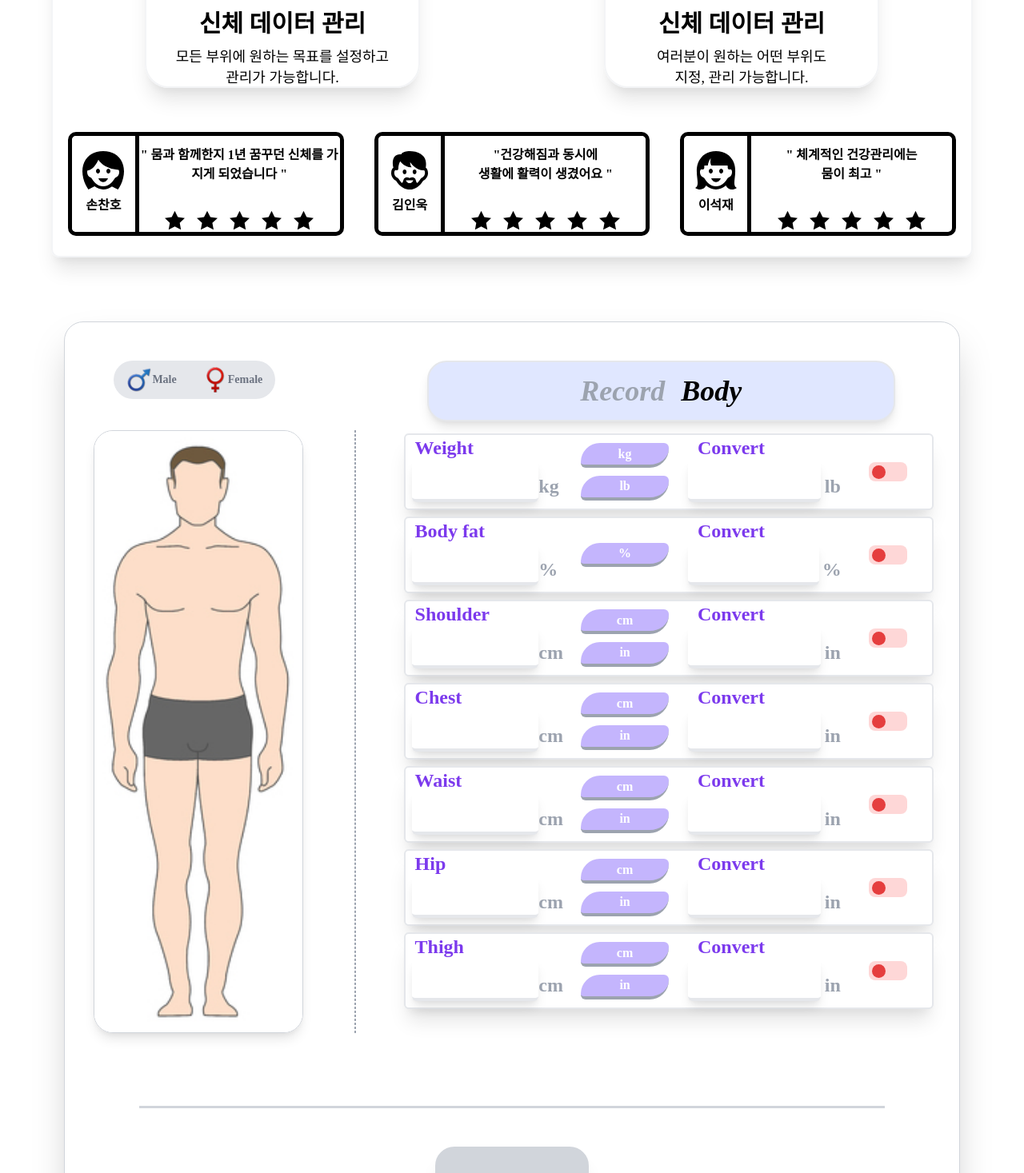
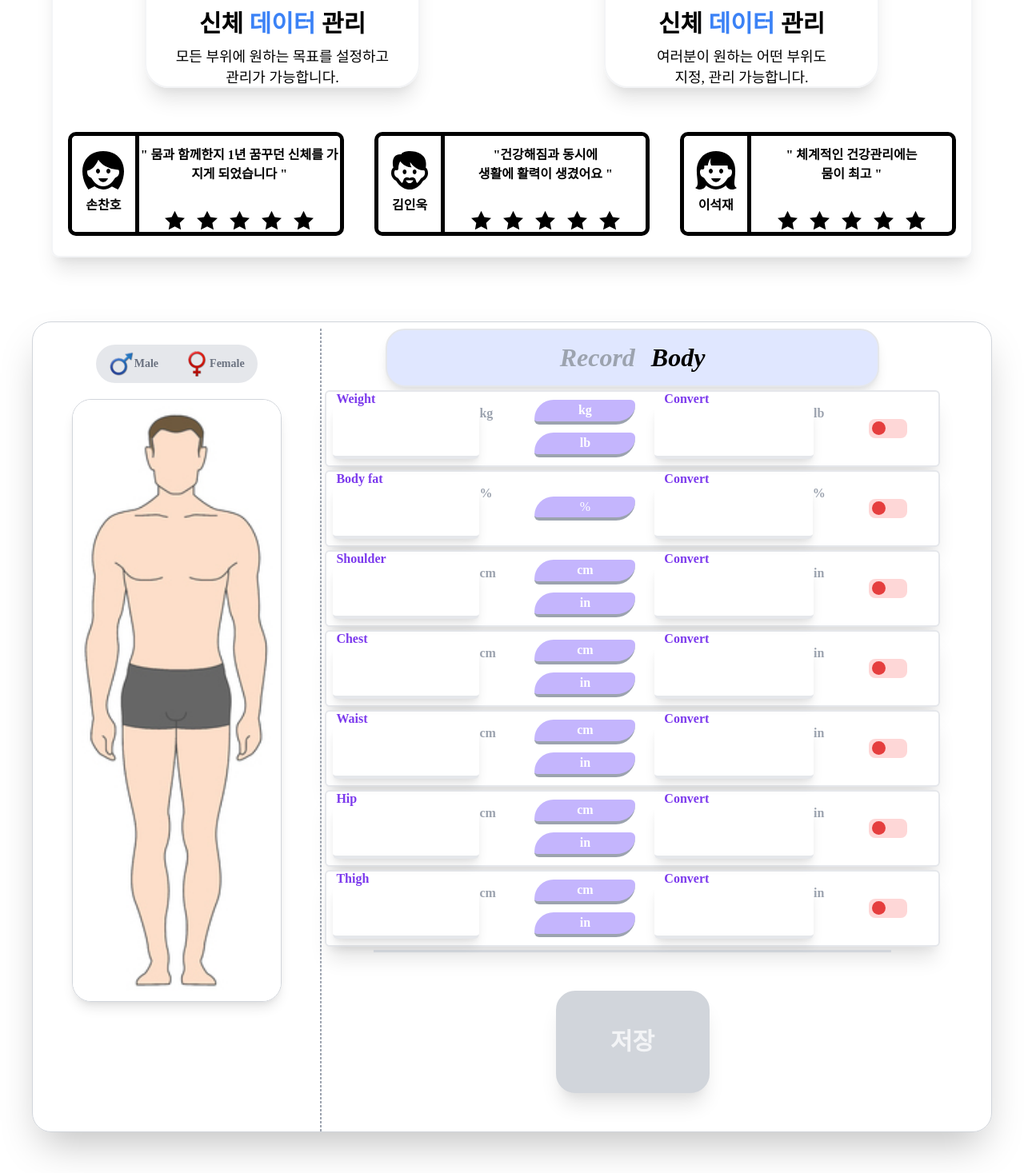
Before and after one commit to kirk0201/moom_client, a React (Create React App) app in the folder moom/: page / in a window 1280 px wide. Shown: the part 1333-2800 px from the top of the page at 80% size. Built offline with nearby package versions, Linux system fonts and the light colour scheme; no server answers; what react-jsx-highcharts would draw is missing.

Commit message:
refactor NoLoginNav페이지 반응형웹 적용 완료

```diff
--- a/moom/src/components/Description.js
+++ b/moom/src/components/Description.js
@@ -19,6 +19,7 @@ export class Description extends Component {
   }
 
   render() {
+    let feat_color = <span className=" text-blue-500">데이터</span>
     return (
       <>
         <div className="border-gray-100 border-solid border-2 shadow-xl"
@@ -94,7 +95,7 @@ export class Description extends Component {
                     marginTop: "2%",
                   }}
                 >
-                  신체 데이터 관리
+                  신체 {feat_color} 관리
                 </div>
                 <div className="feat_content"
                   style={{
@@ -139,7 +140,7 @@ export class Description extends Component {
                     marginTop: "2%",
                   }}
                 >
-                  신체 데이터 관리
+                  신체 {feat_color} 관리
                 </div>
                 <div className="feat_content"
                   style={{
@@ -185,7 +186,7 @@ export class Description extends Component {
                     marginTop: "2%",
                   }}
                 >
-                  신체 데이터 관리
+                  신체 {feat_color} 관리
                 </div>
                 <div className="feat_content"
                   style={{
@@ -240,7 +241,7 @@ export class Description extends Component {
                     marginTop: "2%",
                   }}
                 >
-                  신체 데이터 관리
+                  신체 <span className=" text-blue-500">데이터</span> 관리
                 </div>
                 <div className="feat_content"
                   style={{
@@ -287,7 +288,7 @@ export class Description extends Component {
                     marginTop: "2%",
                   }}
                 >
-                  신체 데이터 관리
+                  신체 {feat_color} 관리
                 </div>
                 <div className="feat_content"
                   style={{
@@ -370,13 +371,13 @@ export class Description extends Component {
                   padding: "0px",
                 }}
               >
-                <div
+                <div className="comment"
                   style={{
                     width: "100%",
                     height: "42%",
                     paddingTop: "4%",
                     backgroundColor: "white",
-                    fontSize: "1em",
+
                     fontWeight: "bold",
                     textAlign: "center",
                   }}
@@ -470,13 +471,13 @@ export class Description extends Component {
                   padding: "0px",
                 }}
               >
-                <div
+                <div className="comment"
                   style={{
                     width: "100%",
                     height: "42%",
                     paddingTop: "4%",
                     backgroundColor: "white",
-                    fontSize: "1em",
+
                     fontWeight: "bold",
                     textAlign: "center",
                   }}
@@ -570,13 +571,12 @@ export class Description extends Component {
                   padding: "0px",
                 }}
               >
-                <div
+                <div className="comment"
                   style={{
                     width: "100%",
                     height: "42%",
                     paddingTop: "4%",
                     backgroundColor: "white",
-                    fontSize: "1em",
                     fontWeight: "bold",
                     textAlign: "center",
                   }}
--- a/moom/src/components/Experience.js
+++ b/moom/src/components/Experience.js
@@ -159,15 +159,15 @@ export class Experience extends Component {
     return (
       <>
         <div
-          className="max-w-screen-2xl m-auto pt-2 mx-20 my-20 border-solid border rounded-3xl border-gray-300 shadow-2xl"
+          className="contents_wrap max-w-screen-2xl m-auto pt-2 mx-10 my-20 border-solid border rounded-3xl border-gray-300 shadow-2xl"
 
         >
           {/* 탑 div */}
 
           {/* 성별 버튼 */}
-          <div className="flex pt-10">
-            <div className="w-2/6 text-center pr-12">
-              <div className="bg-gray-200 text-sm text-gray-500 leading-none border-2 border-gray-200 rounded-full inline-flex">
+          <div className="content_left w-1/3">
+            <div className="text-center pt-5 pb-5">
+              <div className="gender_button bg-gray-200 text-sm text-gray-500 leading-none border-2 border-gray-200 rounded-full inline-flex">
                 <button
                   className=" focus:bg-blue-200 inline-flex items-center transition-colors duration-300 ease-in focus:outline-none hover:text-blue-400 focus:text-white rounded-l-full px-4 py-2"
                   id="radioM"
@@ -175,7 +175,7 @@ export class Experience extends Component {
                   defaultChecked
                 >
                   <img id="radioM" src={sM} alt="이미지 어디감?"/>
-                  <span id="radioM" className="font-bold">
+                  <span id="radioM" className="gender font-bold">
                     Male
                   </span>
                 </button>
@@ -185,29 +185,38 @@ export class Experience extends Component {
                   onClick={this.handleSexChange}
                 >
                   <img id="radioW" src={sW} alt="이미지 어디감?"></img>
-                  <span id="radioW" className="font-bold">
+                  <span id="radioW" className="gender font-bold">
                     Female
                   </span>
                 </button>
               </div>
             </div>
-            <div className=" hover:bg-blue-300 text-gray-400 italic shadow-lg border-gray-200 rounded-3xl mx-20 bg-indigo-100 pt-4 pb-4 flex flex-1 self-center place-content-center border-2 border-solid text-4xl font-bold">
-              Record
-              <span className="pl-5 italic text-black">Body</span>
-            </div>
-          </div>
 
-          {/* 남여 이미지 div */}
-          <div className="exp_container pb-20">
-            <div className="left_ place-content-center flex w-1/4 bg-white border-none">
+            <div className="exp_container">
+            <div className="place-content-center bg-white border-none">
               <img
-                className="h-full border-solid hover:border-gray-500 shadow-lg border-gray-300 border rounded-3xl"
+                className="border-solid hover:border-gray-500 shadow-lg border-gray-300 border rounded-3xl"
                 src={this.state.sex ? female : male}
                 alt="전신 일러스트"
               ></img>
             </div>
+          </div>
+          </div>
+
+          {/* 남여 이미지 div */}
             <div className="flex whitespace-normal border-dashed border border-gray-400"></div>
-            <div className="input_size flex-col w-3/5 z-0">
+            {/* 인풋박스 */}
+            <div className="record_wrap">
+
+            <div className="input_title">
+             <div className=" hover:bg-blue-300 text-gray-400 italic shadow-lg border-gray-200 rounded-3xl mx-20 bg-indigo-100 pt-4 pb-4 text-center place-content-center border-2 border-solid">
+                Record
+              <span className="pl-5 italic text-black">Body</span>
+             </div>
+            </div>
+
+
+            <div className="input_size">
               <ExperienceInput
                 name={part1}
                 temp="isClick1"
@@ -342,16 +351,17 @@ export class Experience extends Component {
                 show={this.state.show7}
               ></ExperienceGoal>
             </div>
-          </div>
+          {/* </div> */}
           <div className="border border-solid border-t-2 mx-auto w-5/6 border-gray-300"></div>
-          <div className="mx-20 text-center p-12">
+          <div className="save_ mx-20 text-center p-12">
             <button
               // 로그인 창으로 이동
               onClick={() => this.props.history.push("/login")}
-              className="z-50 w-48 h-32 hover:bg-gray-400 text-gray-100 focus:border-white focus:outline-none font-bold focus:bg-gray-600 border-2 text-3xl bg-gray-300 rounded-3xl shadow-xl border-gray-300 border-solid"
+              className="save_button w-48 h-32 hover:bg-gray-400 text-gray-100 focus:border-white focus:outline-none font-bold focus:bg-gray-600 border-2 text-3xl bg-gray-300 rounded-3xl shadow-xl border-gray-300 border-solid"
             >
               저장
             </button>
+          </div>
           </div>
         </div>
       </>
--- a/moom/src/components/ExperienceInput.js
+++ b/moom/src/components/ExperienceInput.js
@@ -1,7 +1,8 @@
 import React, { Component } from "react";
 import { User } from "../store/store";
 import "../css/ToggleButton.css";
-import "../index.css";
+import "../css/ExperienceInput.css"
+
 export default class ExperienceInput extends Component {
   // class컴퍼넌트에서 contexAPI 불러오기
   static contextType = User;
@@ -202,9 +203,9 @@ export default class ExperienceInput extends Component {
     }
     // 버튼 스타일
     let noError =
-      " border-b-4 shadow-lg hover:bg-gray-200 font-bold rounded-md text-3xl w-3/4 text-center focus:outline-none hover:border-blue-300 mb-2 ml-2";
+      "input_maintext border-b-4 shadow-lg hover:bg-gray-200 font-bold rounded-md w-3/4 text-center focus:outline-none hover:border-blue-300 mb-2 ml-2";
     let isError =
-      " border-b-4 border-red-200 text-red-500 font-bold shadow-lg hover:bg-gray-200 rounded-md text-3xl w-3/4 text-center focus:outline-none hover:border-red-300 mb-2 ml-2";
+      "input_maintext border-b-4 border-red-200 text-red-500 font-bold shadow-lg hover:bg-gray-200 rounded-md w-3/4 text-center focus:outline-none hover:border-red-300 mb-2 ml-2";
 
     // 목표 컴퍼넌트 state 관리
     let onToggleName;
@@ -227,10 +228,11 @@ export default class ExperienceInput extends Component {
     return (
       <>
         {/* Container (div * 3) */}
-        <div className="flex shadow-xl m-1 h-24 bg-white rounded-md border-2 border-solid border-gray-200 hover:border-gray-400">
+        <div className=" flex shadow-xl m-1 h-24 bg-white rounded-md border-2 border-solid border-gray-200 hover:border-gray-400"
+        >
           {/* 좌측 div */}
-          <div className="flex flex-col w-2/6">
-            <div className="flex ml-3 text-2xl font-bold text-purple-600 hover:text-purple-400">
+          <div className="left_title flex flex-col w-2/6 mr-2">
+            <div className="flex ml-3 font-bold text-purple-600 hover:text-purple-400">
               {this.props.name}
             </div>
             <div className="flex flex-row h-full">
@@ -243,24 +245,24 @@ export default class ExperienceInput extends Component {
                 value={resultL}
                 className={this.state.isError ? isError : noError}
               ></input>
-              <div className="mt-4 flex w-1/4 h-ful text-2xl text-gray-400 font-bold">
+              <div className="input_unit flex w-1/4 h-full text-gray-400 font-bold">
                 {this.props.isClick ? this.state.unitR : this.state.unitL}
               </div>
             </div>
           </div>
           {/* 중간 div */}
           {this.props.name === "Body fat" ? (
-            <div className="flex flex-col font-bold w-1/6 justify-evenly ">
+            <div className="middle1 flex flex-col w-1/6 justify-evenly ">
               <button
                 name={this.props.temp}
                 onClick={this.props.handleButtonFalse}
-                className="w-full border-b-4 font-bold focus:shadow-xl focus:bg-gray-500 border-gray-400 rounded-md h-1/3 justify-center justify-self-center focus:outline-none text-white rounded-br-3xl hover:bg-blue-300 bg-purple-300 rounded-tl-3xl"
+                className="w-full border-b-4 focus:shadow-xl focus:bg-gray-500 border-gray-400 rounded-md h-1/3 justify-center justify-self-center focus:outline-none text-white rounded-br-3xl hover:bg-blue-300 bg-purple-300 rounded-tl-3xl"
               >
                 {this.state.unitR}
               </button>
             </div>
           ) : (
-            <div className="flex flex-col font-bold w-1/6 justify-evenly">
+            <div className="middle1 flex flex-col font-bold w-1/6 justify-evenly">
               <button
                 name={this.props.temp}
                 onClick={this.props.handleButtonTrue}
@@ -279,8 +281,11 @@ export default class ExperienceInput extends Component {
           )}
 
           {/* 우측 div */}
-          <div className="flex pl-6 flex-col w-2/6 ">
-            <div className="flex ml-3 text-2xl font-bold text-purple-600 hover:text-purple-400 m">
+          <div className="right_title flex pl-6 flex-col w-2/6"
+          style={{
+            fontSize:"1em"
+          }}>
+            <div className="flex ml-3 font-bold text-purple-600 hover:text-purple-400 m">
               Convert
             </div>
             <div className="flex flex-row h-full">
@@ -288,9 +293,9 @@ export default class ExperienceInput extends Component {
                 type="text"
                 value={resultR}
                 readOnly
-                className=" shadow-lg cursor-not-allowed flex-grow mb-2 border-b-4 font-bold hover:border-blue-300 w-4/5 bg-white text-3xl hover:bg-gray-200 hover:border-b-2 text-center focus:outline-none rounded-md"
+                className="input_maintext shadow-lg cursor-not-allowed flex-grow mb-2 border-b-4 font-bold hover:border-blue-300 w-4/5 bg-white hover:bg-gray-200 hover:border-b-2 text-center focus:outline-none rounded-md"
               />
-              <div className="flex-grow text-2xl text-gray-400 mt-4 font-bold ">
+              <div className="input_unit flex-grow text-gray-400 font-bold ">
                 {this.props.isClick ? this.state.unitL : this.state.unitR}
               </div>
             </div>
--- a/moom/src/css/Description.css
+++ b/moom/src/css/Description.css
@@ -1,8 +1,4 @@
 @media (max-width: 1600px) {
-    .content_wrap {
-        /* padding: 20px 0; */
-        /* margin: 10px; */
-    }
     .feat {
         margin: 30px 0;
         width: 30%;
@@ -116,4 +112,12 @@
     .review3{
         width: 30%;
     }
+    .comment {
+        font-size: 1em;
+    }
 }
+@media (max-width: 400px) {
+    .comment {
+        font-size: 0.9em;
+    }
+}
--- a/moom/src/css/Experience.css
+++ b/moom/src/css/Experience.css
@@ -1,31 +1,101 @@
 /* 페이지당 높이 846px 정도로 구성함 */
 
 /* ------------------------------ */
-.exp_top {
+.contents_wrap {
   display: flex;
-  /* background-color: white; */
 }
 .exp_container {
-  background-color: white;
-  height: 100%;
   display: flex;
   justify-content: space-around;
 }
 
-.exp_container > div {
-  text-align: center;
-  margin: 1%;
+@media (min-width: 1241px) {
+  .contents_wrap {
+    display: flex;
+  }
+  .content_left {
+    width: 30%;
+  }
+  .input_title {
+    font-size: 2em !important;
+    font-weight: 800;
+  }
+  .input_maintext {
+    font-size: 1.5em;
+  }
+  .result_text {
+    font-size: 1.5em;
+  }
 }
-
-/* .left_img {
-  background: no-repeat;
-
-  background-position-x: center;
-  background-position: center;
-} */
-
-.input_size {
-  display: flex;
-  flex-direction: column;
-  /* justify-items: space-arround; */
+@media (min-width: 768px) and (max-width: 1240px) {
+  .content_left {
+    width: 50%;
+  }
+  .input_title {
+    font-size: 2em !important;
+    font-weight: 800;
+  }
+  .result_text {
+    font-size: 1.3em;
+  }
+  .gender {
+    font-size: 0.5em !important;
+  }
+  .input_maintext {
+    font-size: 1.5em;
+  }
 }
+@media (min-width: 401px) and (max-width: 767px) {
+  .contents_wrap {
+    display: block;
+  }
+  .gender {
+    font-size: 1em;
+  }
+  .gender_button {
+    display: inline-block;
+  }
+  .content_left {
+    width: 100%;
+  }
+  .input_title {
+    font-size: 2em !important;
+    font-weight: 700;
+  }
+  .input_maintext {
+    font-size: 1.5em;
+  }
+  .save_ {
+    padding: 10px 0;
+  }
+  .save_button {
+    width: 120px;
+    height: 80px;
+  }
+}
+@media (max-width: 400px) {
+  .contents_wrap {
+    display: block;
+  }
+  .gender_button {
+    display: inline-block;
+  }
+  .content_left {
+    width: 100%;
+  }
+  .input_title {
+    font-size: 1.4em;
+    font-weight: 700;
+    /* padding: 10px 0; */
+  }
+  .input_maintext {
+    font-size: 1.2em;
+  }
+  .save_ {
+    padding: 10px 0;
+  }
+  .save_button {
+    width: 100px;
+    height: 60px;
+  }
+}
--- /dev/null
+++ b/moom/src/css/ExperienceGoal.css
@@ -0,0 +1,35 @@
+
+@media (max-width: 572px) {
+    .subtext1 {
+        margin: 0;
+    }
+    .subtext2 {
+        display: block;
+    }
+
+}
+@media (min-width: 401px) {
+    .goal_title {
+        font-size: 0.8em;
+    }
+}
+@media (max-width: 400px) {
+    .goal_title {
+        font-size: 0.8em;
+    }
+    .subtext1 {
+        margin: 0;
+    }
+    .subtext2 {
+        display: block;
+    }
+    .result_text {
+        font-size: 0.9em;
+    }
+    /* .goal_unit {
+        font-size: 0.7em !important;
+    } */
+    .input_text {
+        font-size: 0.9em;
+    }
+}
--- /dev/null
+++ b/moom/src/css/ExperienceInput.css
@@ -0,0 +1,51 @@
+@media (min-width: 768px) and (max-width: 1240px) {
+    .left_title {
+        font-size: 1em;
+        font-weight: 100;
+    }
+    .right_title {
+        font-size: 1em;
+    }
+    .middle1 {
+        font-size: 1em;
+    }
+    .input_unit {
+        font-size: 1em;
+        font-weight: 800;
+        margin-top: 25px;
+    }
+}
+@media (min-width: 400px) and (max-width: 767px) {
+    .left_title {
+        font-size: 1em;
+        font-weight: 100;
+    }
+    .right_title {
+        font-size: 1em;
+    }
+    .middle1 {
+        font-size: 1em;
+    }
+    .input_unit {
+        font-size: 1em;
+        font-weight: 800;
+        margin-top: 25px;
+    }
+}
+@media (max-width: 400px) {
+    .left_title {
+        font-size: 1em;
+        font-weight: 100;
+    }
+    .right_title {
+        font-size: 1em;
+    }
+    .middle1 {
+        font-size: 0.9em;
+    }
+    .input_unit {
+        font-size: 1em;
+        font-weight: 800;
+        margin-top: 25px;
+    }
+}
```
Also changed, not shown: moom/src/components/ExperienceGoal.js (+28 -27 lines).
